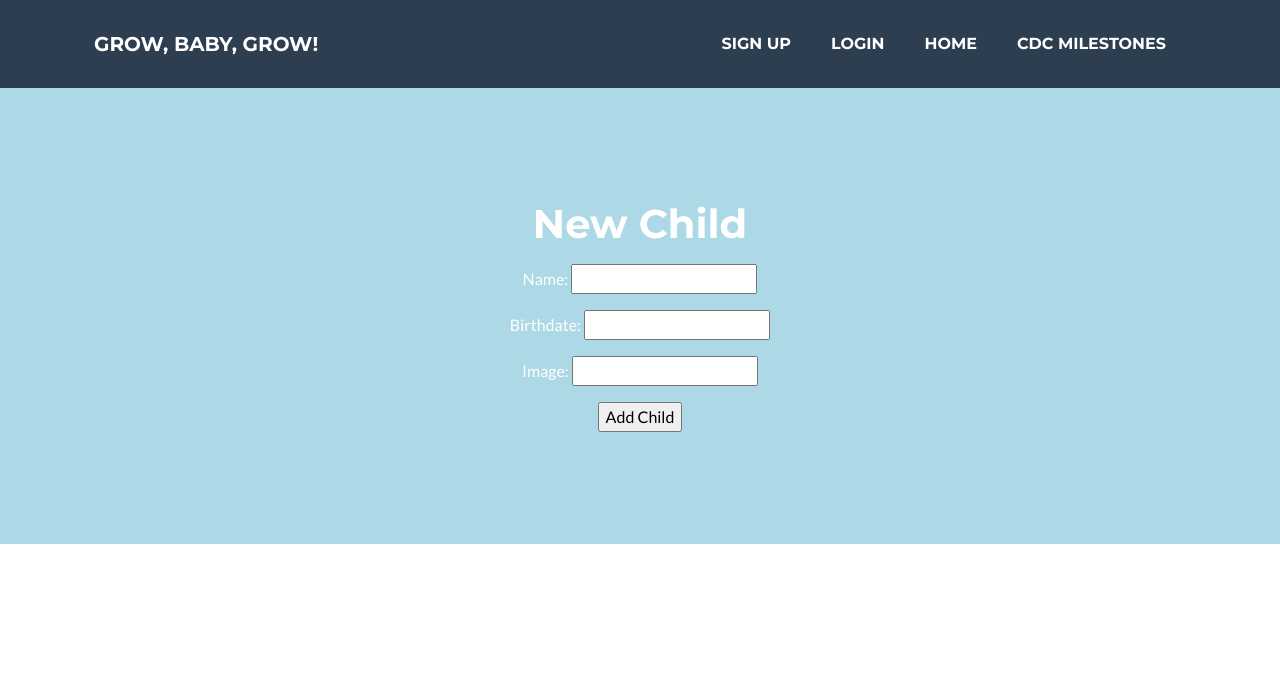
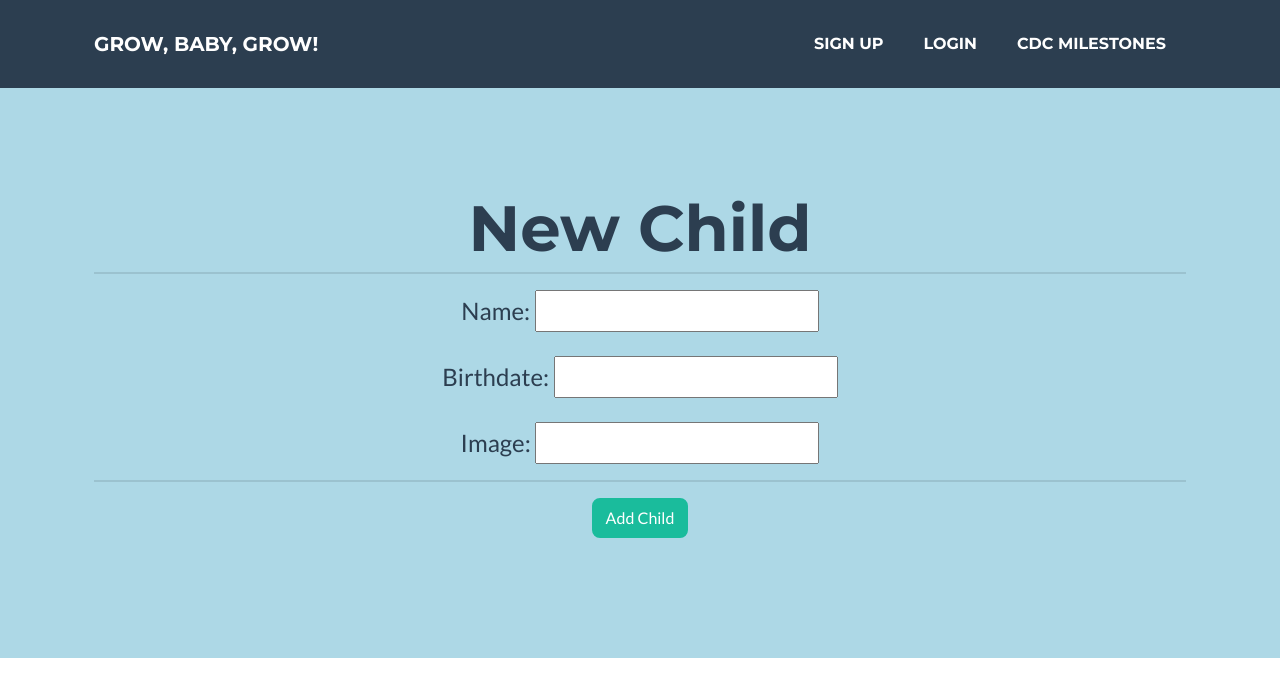
Before and after one commit to sdelorme/capstone_frontend, a Vue app: page /children/new in a window 1280 px wide. Shown: the top 696 px of the page. Built offline with nearby package versions, Linux system fonts and the light colour scheme.

Commit message:
remove add child from navbar, add add child button to mychildren, style add child

```diff
--- a/src/App.vue
+++ b/src/App.vue
@@ -24,7 +24,7 @@
               <li v-if="!isLoggedIn()" class="nav-item mx-0 mx-lg-1">
                 <a class="nav-link py-3 px-0 px-lg-3 rounded js-scroll-trigger" href="/login">Login</a>
               </li>
-              <li class="nav-item mx-0 mx-lg-1">
+              <li v-if="isLoggedIn()" class="nav-item mx-0 mx-lg-1">
                 <a class="nav-link py-3 px-0 px-lg-3 rounded js-scroll-trigger" href="/">Home</a>
               </li>
               <li class="nav-item mx-0 mx-lg-1">
@@ -32,9 +32,6 @@
               </li>
               <li v-if="isLoggedIn()" class="nav-item mx-0 mx-lg-1">
                 <a class="nav-link py-3 px-0 px-lg-3 rounded js-scroll-trigger" href="/children">My Children</a>
-              </li>
-              <li v-if="isLoggedIn()" class="nav-item mx-0 mx-lg-1">
-                <a class="nav-link py-3 px-0 px-lg-3 rounded js-scroll-trigger" href="/children/new">Add Child</a>
               </li>
               <li v-if="isLoggedIn()" class="nav-item mx-0 mx-lg-1">
                 <a class="nav-link py-3 px-0 px-lg-3 rounded js-scroll-trigger" href="/logout">Logout</a>
--- a/src/views/ChildrenNew.vue
+++ b/src/views/ChildrenNew.vue
@@ -1,24 +1,28 @@
 <template>
-  <div class="masthead bg-primary text-white text-center">
+  <div class="masthead bg-primary text-secondary text-center">
     <div class="container">
-      <h1>New Child</h1>
+      <h1 class="masthead-heading text-center mb-2">New Child</h1>
+      <hr />
       <form v-on:submit.prevent="createChild()">
         <ul>
           <li v-for="error in errors" :key="error.id">{{ error }}</li>
         </ul>
-        <p>
+        <p class="masthead-subheading font-weight-light mb-0">
           Name:
           <input v-model="newChildName" />
         </p>
-        <p>
+        <br />
+        <p class="masthead-subheading font-weight-light mb-0">
           Birthdate:
           <input v-model="newChildBirthdate" />
         </p>
-        <p>
+        <br />
+        <p class="masthead-subheading font-weight-light mb-0">
           Image:
           <input v-model="newChildImage" />
         </p>
-        <p><input type="submit" value="Add Child" /></p>
+        <hr />
+        <p><input class="btn btn-primary" type="submit" value="Add Child" /></p>
       </form>
     </div>
   </div>
--- a/src/views/Home.vue
+++ b/src/views/Home.vue
@@ -1,13 +1,13 @@
 <template>
   <div class="home">
-    <header class="masthead bg-primary text-white text-center">
+    <header class="masthead bg-primary text-secondary text-center">
       <div class="container d-flex align-items-center flex-column">
         <!-- Masthead Avatar Image-->
         <img class="masthead-avatar mb-5" src="/assets/img/giraffe-mother-baby.jpg" alt="..." />
         <!-- Masthead Heading-->
         <h1 class="masthead-heading text-uppercase mb-0">{{ message }}</h1>
         <!-- Icon Divider-->
-        <div class="divider-custom divider-light">
+        <div class="divider-custom divider-dark">
           <div class="divider-custom-line"></div>
           <div class="divider-custom-icon"><i class="fas fa-baby-carriage"></i></div>
           <div class="divider-custom-line"></div>
--- a/src/views/Login.vue
+++ b/src/views/Login.vue
@@ -1,5 +1,5 @@
 <template>
-  <div class="login">
+  <div class="login masthead bg-primary text-secondary text-center">
     <form v-on:submit.prevent="submit()">
       <h1>Login</h1>
       <ul>
--- a/src/views/MyChildren.vue
+++ b/src/views/MyChildren.vue
@@ -1,10 +1,10 @@
 <template>
-  <div class="home masthead bg-primary text-white text-center">
+  <div class="home masthead bg-primary text-secondary text-center">
     <div class="container d-flex align-items-center flex-column">
       <!-- Masthead Heading-->
       <h1 class="masthead-heading text-uppercase mb-0">{{ message }}</h1>
       <!-- Icon Divider-->
-      <div class="divider-custom divider-light">
+      <div class="divider-custom divider-dark">
         <div class="divider-custom-line"></div>
         <div class="divider-custom-icon"><i class="fas fa-baby-carriage"></i></div>
         <div class="divider-custom-line"></div>
@@ -18,6 +18,7 @@
 
         <hr />
       </div>
+      <router-link type="button" class="btn btn-primary" v-bind:to="`/children/new`">Add a child</router-link>
     </div>
   </div>
 </template>
--- a/src/views/Signup.vue
+++ b/src/views/Signup.vue
@@ -1,5 +1,5 @@
 <template>
-  <div class="signup">
+  <div class="signup masthead bg-primary text-secondary text-center">
     <form v-on:submit.prevent="submit()">
       <h1>Signup</h1>
       <ul>
```
